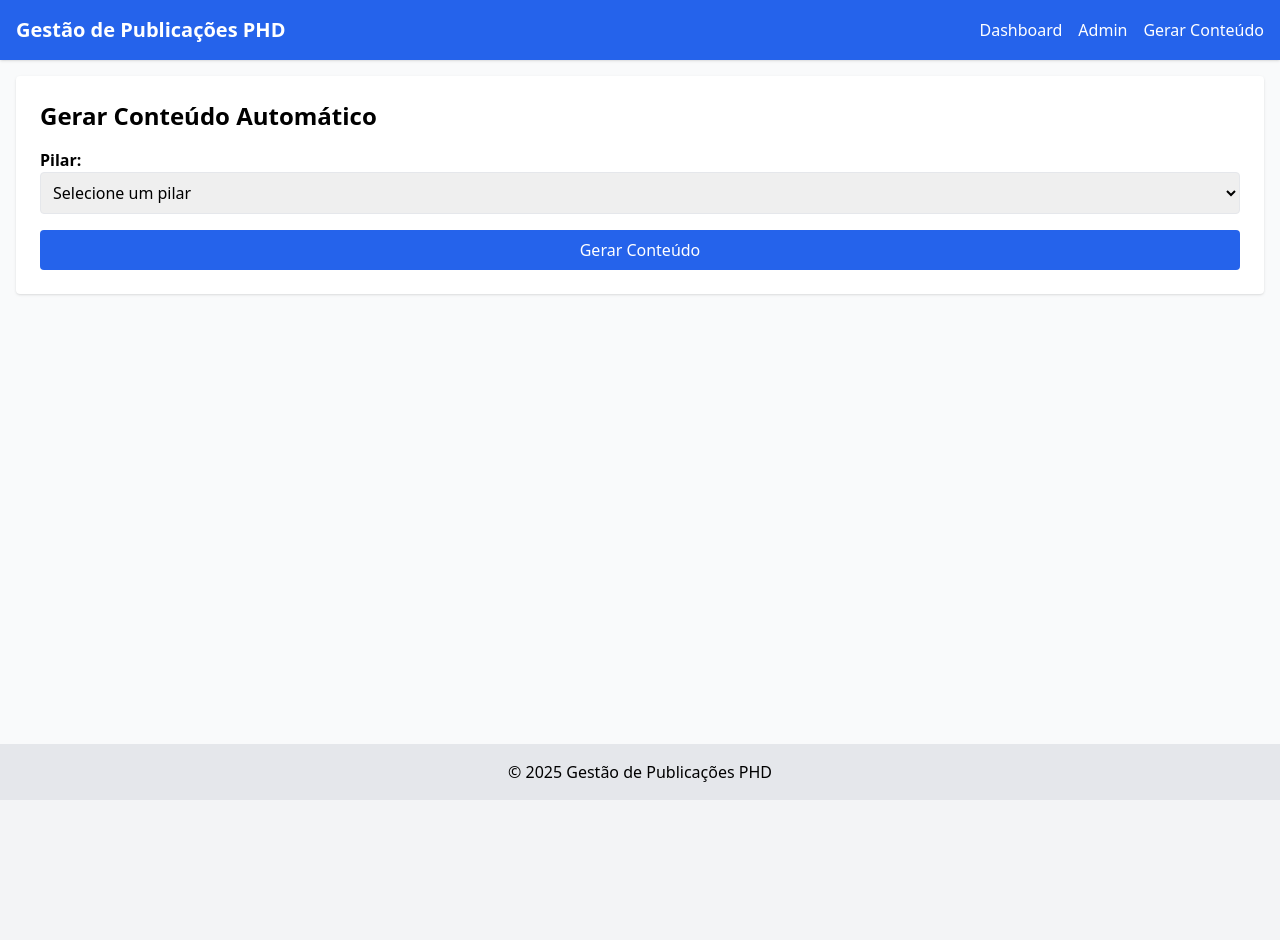
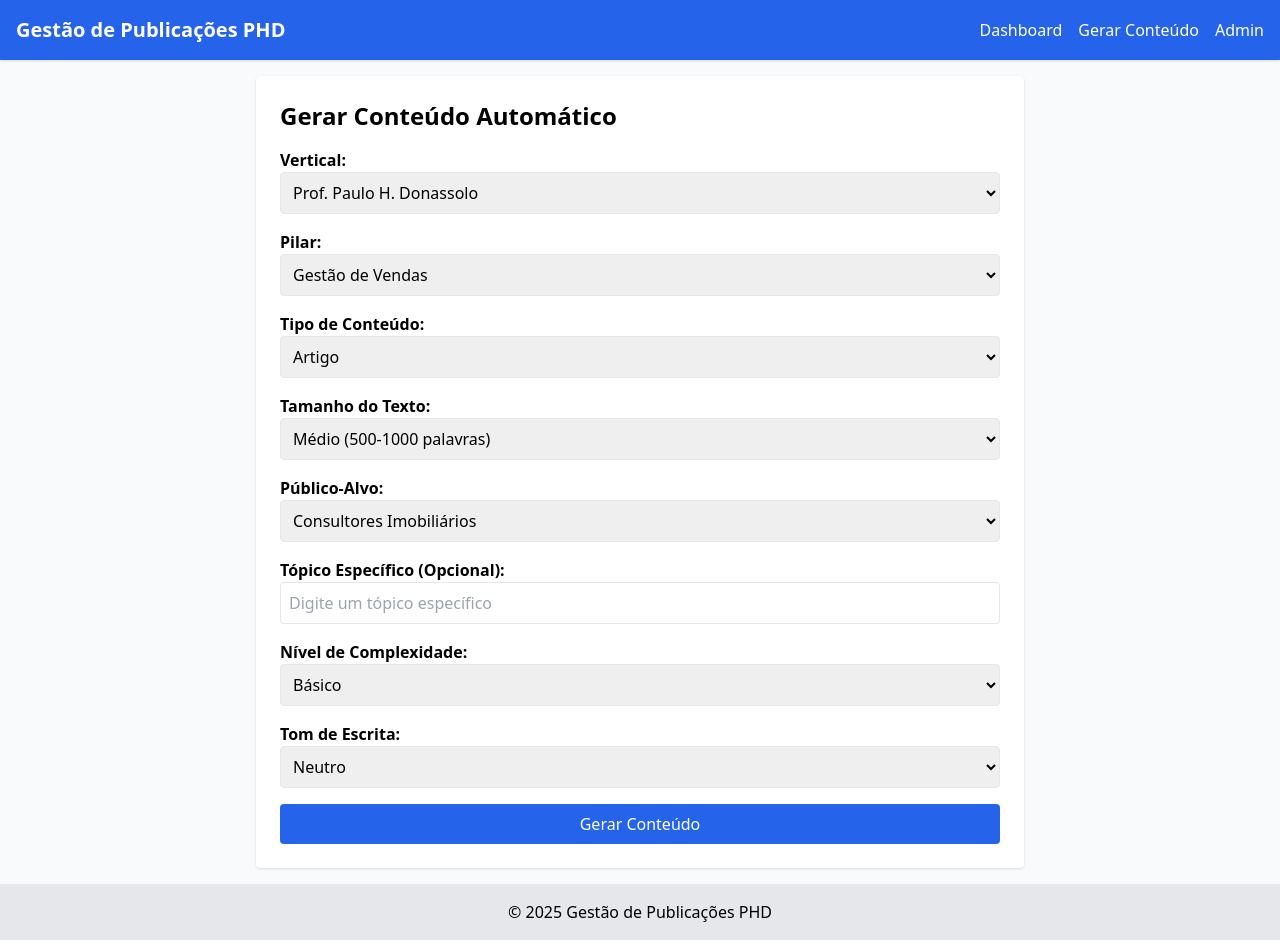
Before and after one commit to phdonas/prof-paulo-donassolo, a React (Vite) app: page /gerar-conteudo in a window 1280 px wide. Before the commit the page ends 800 px from the top, so only its background shows below. Built offline with nearby package versions, Linux system fonts and the light colour scheme.

Commit message:
Aprimora UX/UI: adiciona formatação Markdown, campos de Admin e exportação para Word

```diff
--- a/package.json
+++ b/package.json
@@ -8,6 +8,8 @@
     "preview": "vite preview"
   },
   "dependencies": {
+    "docx": "^9.1.1",
+    "file-saver": "^2.0.5",
     "openai": "3.2.1",
     "react": "^18.2.0",
     "react-dom": "^18.2.0",
--- a/src/components/AdminConfig.jsx
+++ b/src/components/AdminConfig.jsx
@@ -9,25 +9,32 @@ const AdminConfig = () => {
     youtube: '',
     facebook: '',
     linkedin: '',
-    tiktok: ''
+    tiktok: '',
+    seoTitle: '',
+    mainKeyword: '',
+    metaDescription: '',
+    slug: '',
+    tags: '',
+    internalLinks: '' // Por exemplo, uma lista de tópicos ou links separados por vírgula
   });
 
   const handleChange = (e) => {
     const { name, value } = e.target;
-    setConfig(prev => ({ ...prev, [name]: value }));
+    setConfig((prev) => ({ ...prev, [name]: value }));
   };
 
   const handleSave = (e) => {
     e.preventDefault();
-    // Aqui, você pode salvar as configurações localmente ou enviar para um back-end.
+    // Aqui você pode persistir as configurações, por exemplo, em um banco de dados ou localStorage.
     console.log('Configurações salvas:', config);
     alert('Configurações salvas com sucesso!');
   };
 
   return (
-    <div>
-      <h1 className="text-3xl font-bold mb-4">Configurações de Vertical</h1>
+    <div className="p-6 bg-white dark:bg-gray-800 rounded shadow">
+      <h1 className="text-3xl font-bold mb-6">Configurações de Vertical</h1>
       <form onSubmit={handleSave} className="space-y-4">
+        {/* Vertical */}
         <div>
           <label className="block font-semibold">Vertical:</label>
           <select name="vertical" value={config.vertical} onChange={handleChange} className="w-full p-2 border rounded" required>
@@ -40,6 +47,7 @@ const AdminConfig = () => {
             <option value="Vendas Pessoais">Vendas Pessoais</option>
           </select>
         </div>
+        {/* Dados dos Canais */}
         <div>
           <label className="block font-semibold">URL do Blog:</label>
           <input type="url" name="blogUrl" value={config.blogUrl} onChange={handleChange} placeholder="https://seublog.com" className="w-full p-2 border rounded" required/>
@@ -64,7 +72,35 @@ const AdminConfig = () => {
           <label className="block font-semibold">TikTok:</label>
           <input type="text" name="tiktok" value={config.tiktok} onChange={handleChange} placeholder="@seuPerfilTikTok" className="w-full p-2 border rounded" required/>
         </div>
-        <button type="submit" className="bg-green-600 text-white p-2 rounded hover:bg-green-700 w-full">Salvar Configurações</button>
+        {/* Campos SEO */}
+        <div>
+          <label className="block font-semibold">Título SEO:</label>
+          <input type="text" name="seoTitle" value={config.seoTitle} onChange={handleChange} placeholder="Título otimizado para SEO" className="w-full p-2 border rounded" required/>
+        </div>
+        <div>
+          <label className="block font-semibold">Frase-chave Principal:</label>
+          <input type="text" name="mainKeyword" value={config.mainKeyword} onChange={handleChange} placeholder="Ex: vendas, negociação" className="w-full p-2 border rounded" required/>
+        </div>
+        <div>
+          <label className="block font-semibold">Meta Description:</label>
+          <textarea name="metaDescription" value={config.metaDescription} onChange={handleChange} placeholder="Apresentação da pesquisa / descrição para SEO" className="w-full p-2 border rounded" required/>
+        </div>
+        <div>
+          <label className="block font-semibold">Slug:</label>
+          <input type="text" name="slug" value={config.slug} onChange={handleChange} placeholder="exemplo-do-slug" className="w-full p-2 border rounded" required/>
+        </div>
+        <div>
+          <label className="block font-semibold">Etiquetas (Tags):</label>
+          <input type="text" name="tags" value={config.tags} onChange={handleChange} placeholder="tag1, tag2, tag3" className="w-full p-2 border rounded" required/>
+        </div>
+        {/* Campo para Links Internos */}
+        <div>
+          <label className="block font-semibold">O que vamos ver (Links Internos):</label>
+          <textarea name="internalLinks" value={config.internalLinks} onChange={handleChange} placeholder="Exemplo: Tópico 1, Tópico 2, Tópico 3" className="w-full p-2 border rounded" required/>
+        </div>
+        <button type="submit" className="w-full bg-green-600 text-white p-2 rounded hover:bg-green-700">
+          Salvar Configurações
+        </button>
       </form>
     </div>
   );
--- a/src/components/ContentGenerationWorkflow.jsx
+++ b/src/components/ContentGenerationWorkflow.jsx
@@ -1,63 +1,184 @@
 /** src/components/ContentGenerationWorkflow.jsx **/
-import React, { useState } from 'react'
-import ContentGenerationService from '../services/contentGenerationService'
-import ReactMarkdown from 'react-markdown'
+import React, { useState } from 'react';
+import ContentGenerationService from '../services/contentGenerationService';
+import ReactMarkdown from 'react-markdown';
+import { Document, Packer, Paragraph, TextRun } from 'docx';
+import { saveAs } from 'file-saver';
 
-function ContentGenerationWorkflow() {
-  const [params, setParams] = useState({
-    pillar: '',
-    contentType: '',
-    textLength: '',
-    targetAudience: '',
-    specificTopic: '',
-    complexityLevel: '',
-    writingTone: ''
-  })
+const defaultParams = {
+  // Vertical será o primeiro item da lista de verticais (ex.: "Prof. Paulo H. Donassolo")
+  vertical: "Prof. Paulo H. Donassolo",
+  pillar: "Gestão de Vendas",
+  contentType: "Artigo",
+  textLength: "Médio (500-1000 palavras)",
+  targetAudience: "Consultores Imobiliários",
+  specificTopic: "",
+  complexityLevel: "Básico",
+  writingTone: "Neutro"
+};
 
-  const [result, setResult] = useState(null)
+const ContentGenerationWorkflow = () => {
+  const [params, setParams] = useState(defaultParams);
+  const [result, setResult] = useState(null);
+  const [loading, setLoading] = useState(false);
 
   const handleChange = (e) => {
-    const { name, value } = e.target
-    setParams(prev => ({ ...prev, [name]: value }))
-  }
+    const { name, value } = e.target;
+    setParams((prev) => ({ ...prev, [name]: value }));
+  };
 
   const handleSubmit = async (e) => {
-    e.preventDefault()
-    const data = await ContentGenerationService.generateContent(params)
-    setResult(data)
-  }
+    e.preventDefault();
+    setLoading(true);
+    const data = await ContentGenerationService.generateContent(params);
+    setResult(data);
+    setLoading(false);
+  };
+
+  // Função para exportar o conteúdo para DOCX
+  const exportToWord = async () => {
+    if (!result) return;
+    // Cria um documento simples
+    const doc = new Document({
+      sections: [
+        {
+          properties: {},
+          children: [
+            new Paragraph({
+              children: [
+                new TextRun({
+                  text: result.title,
+                  bold: true,
+                  size: 28,
+                  font: "Arial"
+                })
+              ],
+              heading: "Heading1"
+            }),
+            new Paragraph({
+              children: [
+                new TextRun({
+                  text: result.content,
+                  size: 24,
+                  font: "Arial"
+                })
+              ]
+            }),
+            new Paragraph({
+              children: [
+                new TextRun({
+                  text: `OBSERVAÇÕES:\nSaiba mais em nossas outras publicações PHDonassolo Consultoria e nas publicações sobre o mercado de trabalho para quem tem 40, 50 ou mais anos de idade. São conteúdos para quem está nestes grupos ou para quem tem interesse nestes grupos.\nCódigo: ${params.vertical.slice(0,3).toUpperCase()}-001`,
+                  italics: true,
+                  size: 16,
+                  font: "Arial"
+                })
+              ]
+            })
+          ]
+        }
+      ]
+    });
+    // Gera o documento DOCX
+    const blob = await Packer.toBlob(doc);
+    saveAs(blob, "conteudo.docx");
+  };
 
   return (
-    <div className="p-6 bg-white dark:bg-gray-800 rounded shadow">
+    <div className="p-6 bg-white dark:bg-gray-800 rounded shadow max-w-3xl mx-auto">
       <h2 className="text-2xl font-bold mb-4">Gerar Conteúdo Automático</h2>
       <form onSubmit={handleSubmit} className="space-y-4">
-        {/* Campos do formulário (como já implementados) */}
-        {/* Exemplo para "Pilar": */}
+        {/* Vertical */}
+        <div>
+          <label className="block font-semibold">Vertical:</label>
+          <select name="vertical" value={params.vertical} onChange={handleChange} className="w-full p-2 border rounded" required>
+            <option value="Prof. Paulo H. Donassolo">Prof. Paulo H. Donassolo</option>
+            <option value="Sou Consultor Imobiliário">Sou Consultor Imobiliário</option>
+            <option value="Sou Representante Comercial">Sou Representante Comercial</option>
+            <option value="Academia do Gás">Academia do Gás</option>
+            <option value="4050oumais">4050oumais</option>
+            <option value="Vendas Pessoais">Vendas Pessoais</option>
+          </select>
+        </div>
+        {/* Pilar */}
         <div>
           <label className="block font-semibold">Pilar:</label>
           <select name="pillar" value={params.pillar} onChange={handleChange} className="w-full p-2 border rounded" required>
-            <option value="">Selecione um pilar</option>
             <option value="Gestão de Vendas">Gestão de Vendas</option>
             <option value="Vendas e Negociação">Vendas e Negociação</option>
             <option value="Marketing Digital">Marketing Digital</option>
             <option value="Desenvolvimento Profissional">Desenvolvimento Profissional</option>
           </select>
         </div>
-        {/* (Outros campos seguem o mesmo padrão) */}
+        {/* Tipo de Conteúdo */}
+        <div>
+          <label className="block font-semibold">Tipo de Conteúdo:</label>
+          <select name="contentType" value={params.contentType} onChange={handleChange} className="w-full p-2 border rounded" required>
+            <option value="Artigo">Artigo</option>
+            <option value="Post">Post</option>
+            <option value="Reel">Reel</option>
+            <option value="Carrossel">Carrossel</option>
+            <option value="Vídeo">Vídeo</option>
+          </select>
+        </div>
+        {/* Tamanho do Texto */}
+        <div>
+          <label className="block font-semibold">Tamanho do Texto:</label>
+          <select name="textLength" value={params.textLength} onChange={handleChange} className="w-full p-2 border rounded" required>
+            <option value="Médio (500-1000 palavras)">Médio (500-1000 palavras)</option>
+            <option value="Curto (300-500 palavras)">Curto (300-500 palavras)</option>
+            <option value="Longo (1000-2000 palavras)">Longo (1000-2000 palavras)</option>
+          </select>
+        </div>
+        {/* Público-Alvo */}
+        <div>
+          <label className="block font-semibold">Público-Alvo:</label>
+          <select name="targetAudience" value={params.targetAudience} onChange={handleChange} className="w-full p-2 border rounded" required>
+            <option value="Consultores Imobiliários">Consultores Imobiliários</option>
+            <option value="Gestores">Gestores</option>
+            <option value="Clientes">Clientes</option>
+          </select>
+        </div>
+        {/* Tópico Específico */}
+        <div>
+          <label className="block font-semibold">Tópico Específico (Opcional):</label>
+          <input type="text" name="specificTopic" value={params.specificTopic} onChange={handleChange} placeholder="Digite um tópico específico" className="w-full p-2 border rounded"/>
+        </div>
+        {/* Nível de Complexidade */}
+        <div>
+          <label className="block font-semibold">Nível de Complexidade:</label>
+          <select name="complexityLevel" value={params.complexityLevel} onChange={handleChange} className="w-full p-2 border rounded" required>
+            <option value="Básico">Básico</option>
+            <option value="Médio">Médio</option>
+            <option value="Avançado">Avançado</option>
+          </select>
+        </div>
+        {/* Tom de Escrita */}
+        <div>
+          <label className="block font-semibold">Tom de Escrita:</label>
+          <select name="writingTone" value={params.writingTone} onChange={handleChange} className="w-full p-2 border rounded" required>
+            <option value="Neutro">Neutro</option>
+            <option value="Formal">Formal</option>
+            <option value="Informal">Informal</option>
+          </select>
+        </div>
         <button type="submit" className="w-full bg-blue-600 text-white p-2 rounded hover:bg-blue-700">
-          Gerar Conteúdo
+          {loading ? 'Gerando...' : 'Gerar Conteúdo'}
         </button>
       </form>
 
       {result && (
         <div className="mt-6 p-4 bg-gray-100 dark:bg-gray-700 rounded">
           <h3 className="text-xl font-bold mb-2">{result.title}</h3>
-          <ReactMarkdown>{result.content}</ReactMarkdown>
-          {/* Se o result incluir metadados/hashtags, você pode exibi-los aqui */}
+          <div className="prose max-w-none">
+            <ReactMarkdown>{result.content}</ReactMarkdown>
+          </div>
+          <button onClick={exportToWord} className="mt-4 bg-green-600 text-white p-2 rounded hover:bg-green-700">
+            Exportar para Word
+          </button>
         </div>
       )}
     </div>
   );
-}
+};
 
 export default ContentGenerationWorkflow;
--- a/src/components/Dashboard.jsx
+++ b/src/components/Dashboard.jsx
@@ -3,24 +3,23 @@ import React from 'react';
 
 const Dashboard = () => {
   return (
-    <div>
-      <h1 className="text-3xl font-bold mb-4">Dashboard</h1>
-      <p className="mb-4">Visão geral das publicações, cronograma editorial e métricas.</p>
-      {/* Aqui você pode adicionar gráficos, contadores e outros componentes */}
+    <div className="p-4">
+      <h1 className="text-3xl font-bold mb-6">Dashboard</h1>
       <div className="grid grid-cols-1 md:grid-cols-3 gap-4">
         <div className="bg-white p-4 rounded shadow">
-          <h2 className="font-semibold">Publicações Totais</h2>
-          <p className="text-2xl">25</p>
+          <h2 className="font-semibold text-lg">Publicações Totais</h2>
+          <p className="text-2xl">30</p>
         </div>
         <div className="bg-white p-4 rounded shadow">
-          <h2 className="font-semibold">Agendadas</h2>
-          <p className="text-2xl">5</p>
+          <h2 className="font-semibold text-lg">Agendadas</h2>
+          <p className="text-2xl">8</p>
         </div>
         <div className="bg-white p-4 rounded shadow">
-          <h2 className="font-semibold">Aprovadas</h2>
-          <p className="text-2xl">20</p>
+          <h2 className="font-semibold text-lg">Aprovadas</h2>
+          <p className="text-2xl">22</p>
         </div>
       </div>
+      {/* Você pode adicionar gráficos, calendário editorial e outras métricas aqui */}
     </div>
   );
 };
--- a/src/components/Layout.jsx
+++ b/src/components/Layout.jsx
@@ -10,12 +10,14 @@ const Layout = ({ children }) => {
           <h2 className="text-xl font-bold">Gestão de Publicações PHD</h2>
           <nav>
             <Link to="/" className="mr-4 hover:underline">Dashboard</Link>
-            <Link to="/admin" className="mr-4 hover:underline">Admin</Link>
-            <Link to="/gerar-conteudo" className="hover:underline">Gerar Conteúdo</Link>
+            <Link to="/gerar-conteudo" className="mr-4 hover:underline">Gerar Conteúdo</Link>
+            <Link to="/admin" className="hover:underline">Admin</Link>
           </nav>
         </div>
       </header>
-      <main className="flex-1 container mx-auto p-4">{children}</main>
+      <main className="flex-1 container mx-auto p-4">
+        {children}
+      </main>
       <footer className="bg-gray-200 text-center p-4">
         © {new Date().getFullYear()} Gestão de Publicações PHD
       </footer>
--- a/src/services/contentGenerationService.js
+++ b/src/services/contentGenerationService.js
@@ -9,11 +9,9 @@ async function generateContent(params) {
       },
       body: JSON.stringify(params)
     });
-
     if (!response.ok) {
       throw new Error(`Erro na função Netlify: ${response.status}`);
     }
-
     const data = await response.json();
     return data;
   } catch (error) {
@@ -25,6 +23,4 @@ async function generateContent(params) {
   }
 }
 
-export default {
-  generateContent
-};
+export default { generateContent };
```
Also changed, not shown: src/pages/Admin.jsx (line endings or trailing spaces), 2 other files (tests, documents, lock files or other folders).
